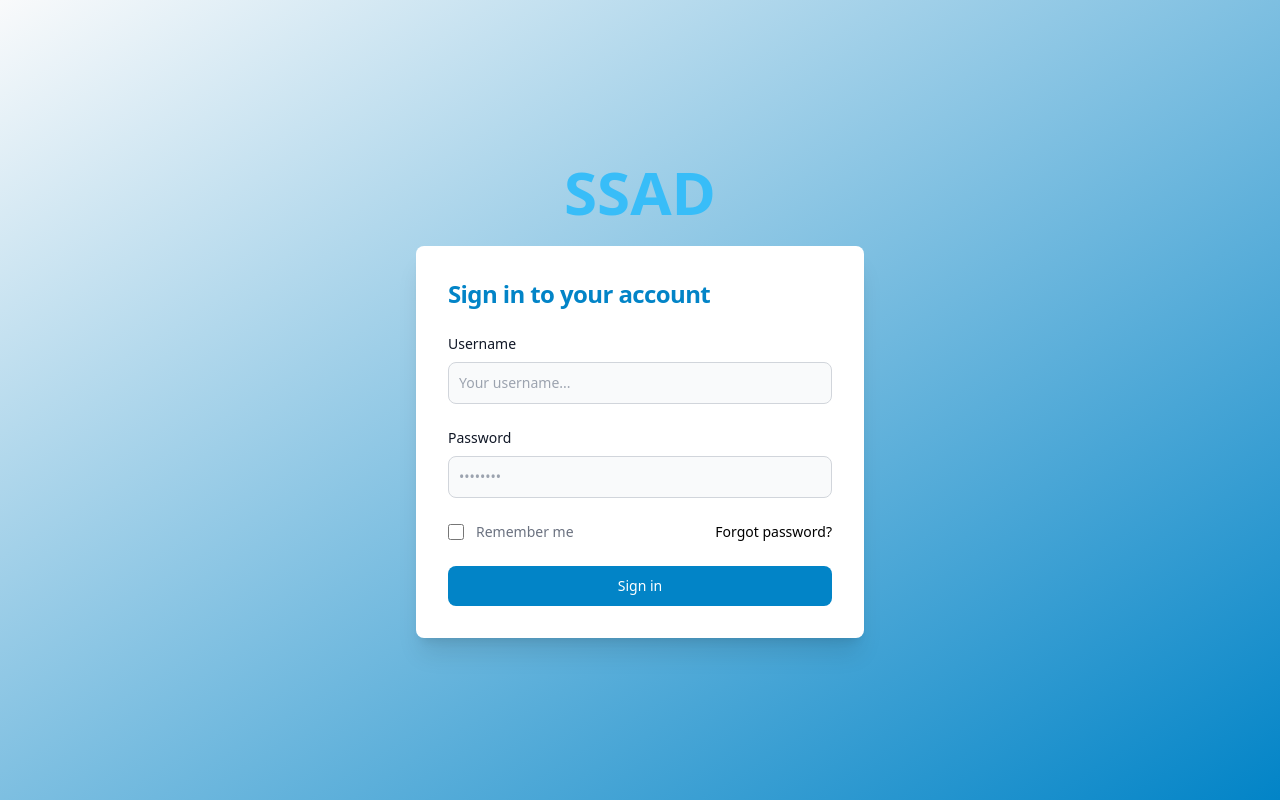
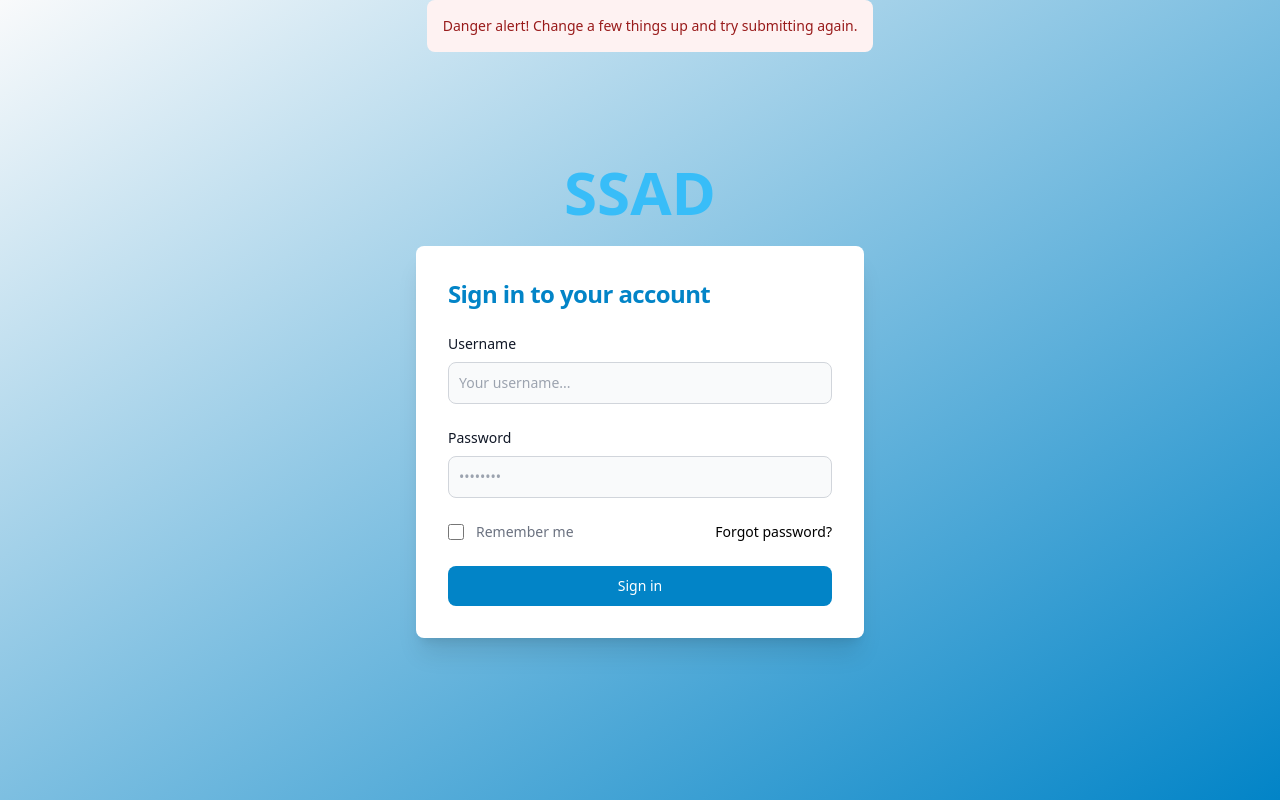
Before and after one commit to Andrewij21/SSAD, a React (Vite) app: page /login in a window 1280 px wide. Built offline with nearby package versions, Linux system fonts and the light colour scheme.

Commit message:
feat: display alert

```diff
--- a/src/page/Login.jsx
+++ b/src/page/Login.jsx
@@ -1,4 +1,7 @@
 import { useForm } from "react-hook-form";
+import Alert from "../components/ui/Alert";
+// import { useState } from "react";
+import { AnimatePresence } from "framer-motion";
 
 const Login = () => {
   const {
@@ -8,13 +11,16 @@ const Login = () => {
   } = useForm({
     defaultValues: { username: "", password: "" },
   });
-
+  // const [error, isError] = useState("");
   const loginHandler = (data) => {
     const { username, password } = data;
     console.log(username, password);
   };
   return (
-    <section className="bg-gradient-to-tl from-sky-600 to-gray-50 dark:bg-gray-900">
+    <section className="bg-gradient-to-tl from-sky-600 to-gray-50 dark:bg-gray-900 relative">
+      <AnimatePresence initial={false} mode="wait">
+        <Alert />
+      </AnimatePresence>
       <div className="flex flex-col items-center justify-center px-6 py-8 mx-auto md:h-screen lg:py-0">
         <a
           href="#"
```
